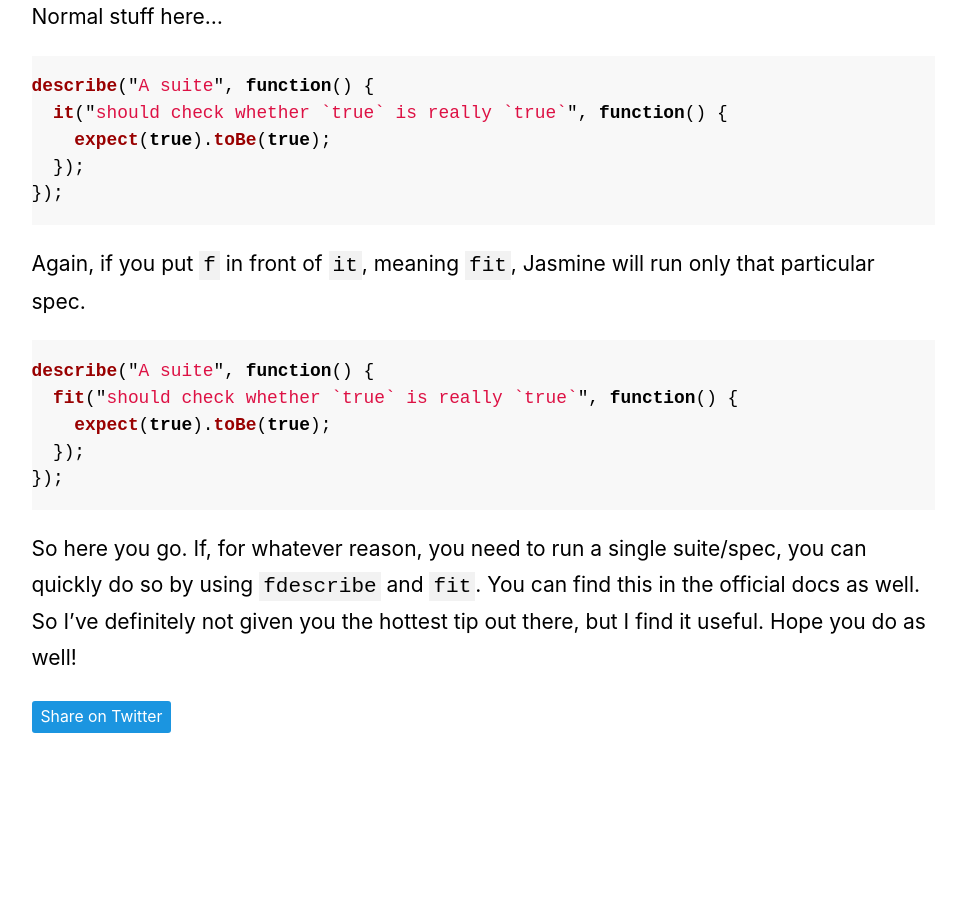
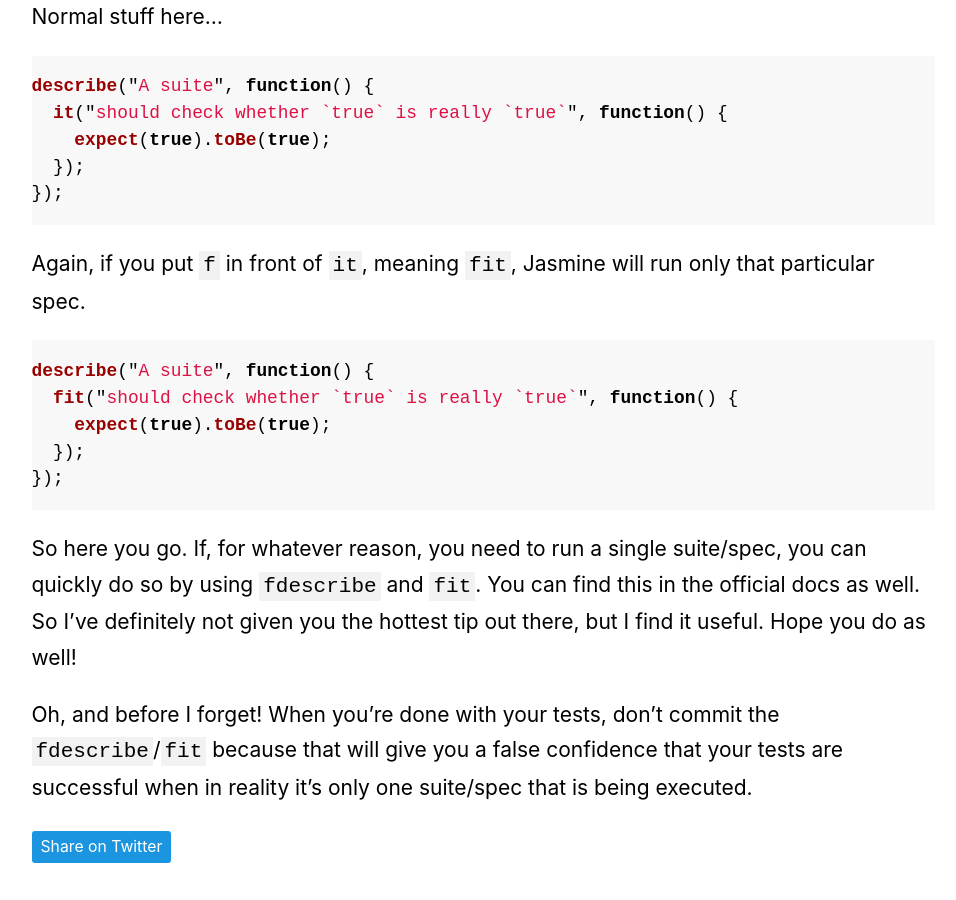
Before and after one commit to dzhavat/dzhavat.github.io, a Jekyll site: the page built from _posts/2019-11-18-running-a-single-test-suite-spec-in-jasmine.md, in a window 1280 px wide and 900 px high, scrolled down 1273 px. Shown: the whole window, without its empty margins (157-1113 px from the left). Built offline with Jekyll 4.4.1, drawn with Linux system fonts in a browser that asks for light colours; our own code applies the rules of GitHub Pages for plain Markdown files; before the commit the page ends 2043 px from its top, so only the background shows below that.

Commit message:
Update 2019-11-18-running-a-single-test-suite-spec-in-jasmine.md

````diff
--- a/_posts/2019-11-18-running-a-single-test-suite-spec-in-jasmine.md
+++ b/_posts/2019-11-18-running-a-single-test-suite-spec-in-jasmine.md
@@ -51,3 +51,5 @@
 ```
 
 So here you go. If, for whatever reason, you need to run a single suite/spec, you can quickly do so by using `fdescribe` and `fit`. You can find this in the official docs as well. So I’ve definitely not given you the hottest tip out there, but I find it useful. Hope you do as well!
+
+Oh, and before I forget! When you’re done with your tests, don’t commit the `fdescribe`/`fit` because that will give you a false confidence that your tests are successful when in reality it’s only one suite/spec that is being executed.
````
